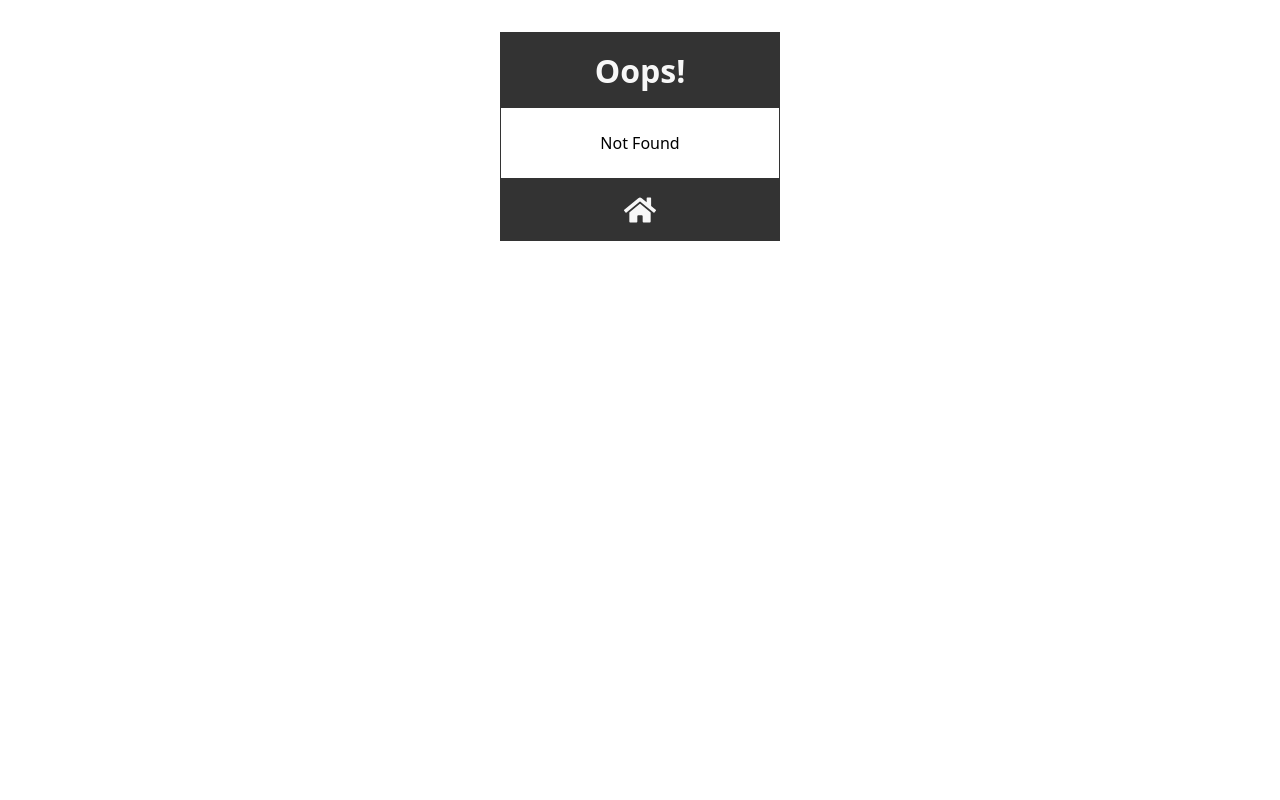
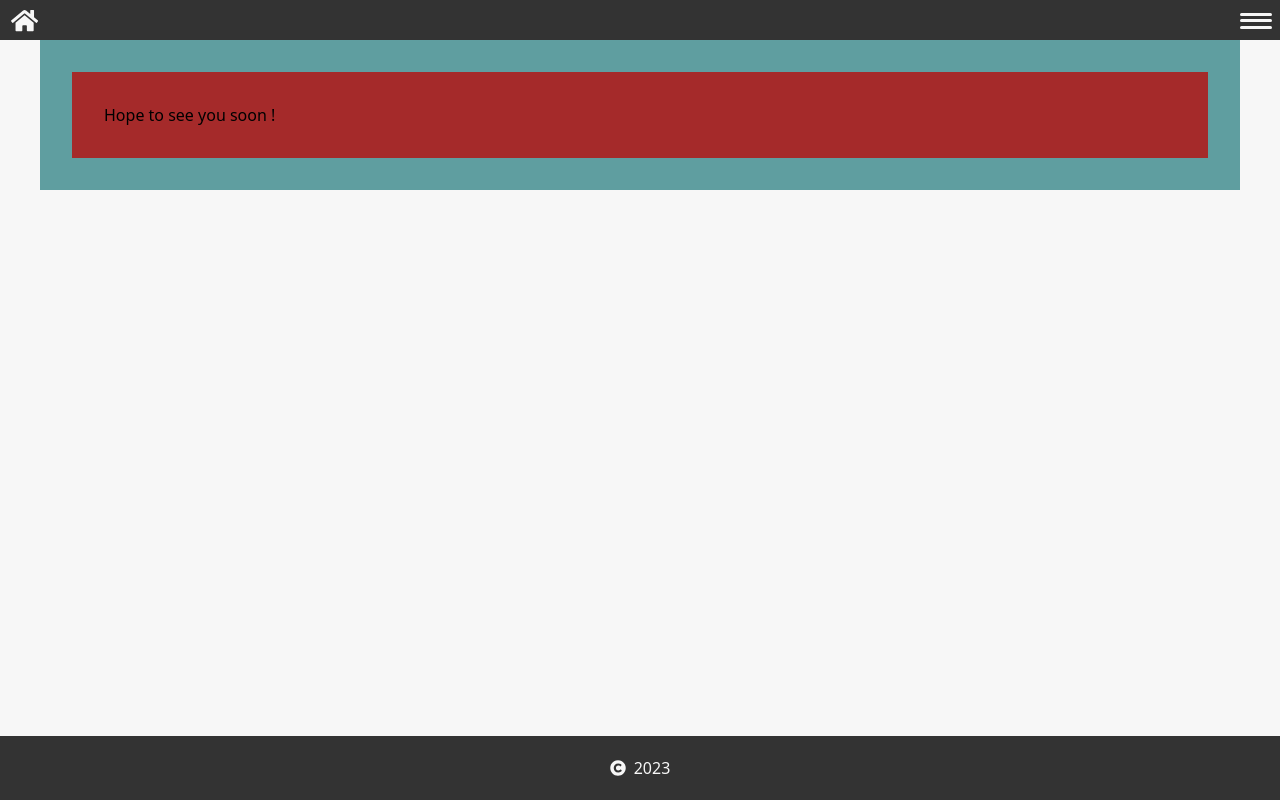
Before and after one commit to akliyachir/Mern_stack_Articles_Publishing_platform, a React (Vite) app in the folder articles_publishing_platform_v1/client/: page /disconnect in a window 1280 px wide. Before the commit this address had no page. Built offline with nearby package versions, Linux system fonts and the light colour scheme.

Commit message:
article publishing platform build, currently adding user disconnect from the account mern stack

```diff
--- a/articles_publishing_platform_v1/client/src/App.jsx
+++ b/articles_publishing_platform_v1/client/src/App.jsx
@@ -17,6 +17,7 @@ import TestComponent from './TestComponent/TestComponent';
 import GetUserFullArticleTemplate from './UserPages/3-GetUserFullArticleTemplate/GetUserFullArticleTemplate';
 import ShowAllPublicArticles from './Pages/5-ShowAllPublicArticles/ShowAllPublicArticles';
 import FullPublicArticle from './TemplatePages/2-FullPublicArticle/FullPublicArticle';
+import UserDisconnect from './UserPages/0-UserDisconnect/UserDisconnect';
 
 // -- user routes import
 //-- create router
@@ -41,6 +42,11 @@ const router = createBrowserRouter(
       <Route
         path='/signup'
         element={<SignUpContainer />}
+        errorElement={<ErrorPage />}
+      />
+      <Route
+        path='/disconnect'
+        element={<UserDisconnect />}
         errorElement={<ErrorPage />}
       />
       <Route
--- /dev/null
+++ b/articles_publishing_platform_v1/client/src/UserPages/0-UserDisconnect/UserDisconnect.css
@@ -0,0 +1,9 @@
+.UserDisconnect {
+  padding: 2rem;
+  background-color: cadetblue;
+}
+
+.UserDisconnectContent {
+  padding: 2rem;
+  background-color: brown;
+}
--- /dev/null
+++ b/articles_publishing_platform_v1/client/src/UserPages/0-UserDisconnect/UserDisconnect.jsx
@@ -0,0 +1,11 @@
+import './UserDisconnect.css';
+
+export default function UserDisconnect() {
+  return (
+    <div className='UserDisconnect'>
+      <div className='UserDisconnectContent'>
+        <div>Hope to see you soon ! </div>
+      </div>
+    </div>
+  );
+}
--- a/articles_publishing_platform_v1/client/src/listsAndReusedConsts/UserSideBarMenuItems.js
+++ b/articles_publishing_platform_v1/client/src/listsAndReusedConsts/UserSideBarMenuItems.js
@@ -26,7 +26,7 @@ export const userMenuItemsList = [
   },
   {
     menu_item_id: 6,
-		title: 'log out',
-		url: '/logout',
+    title: 'diconnect',
+    url: '/disconnect',
   },
 ];
```
Lines whose indentation alone changed are shown as unchanged.
